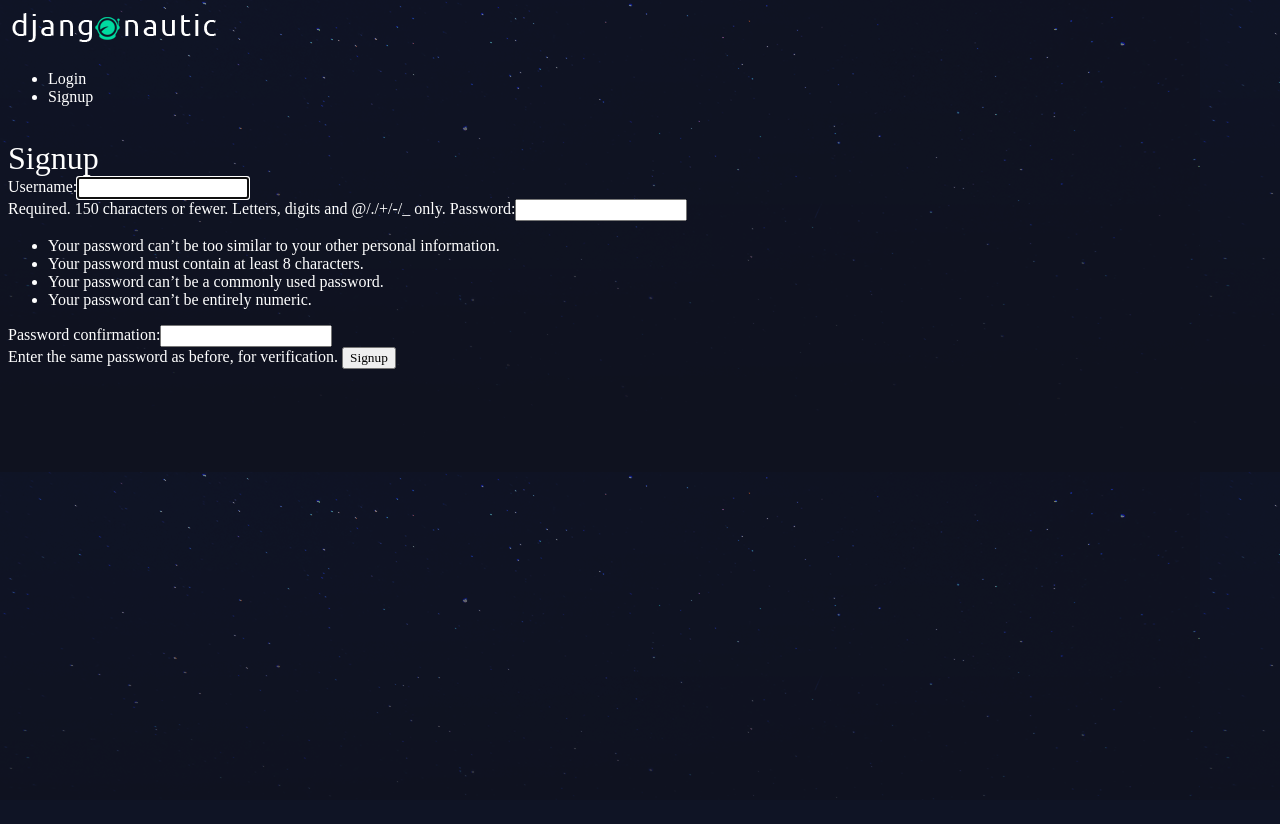
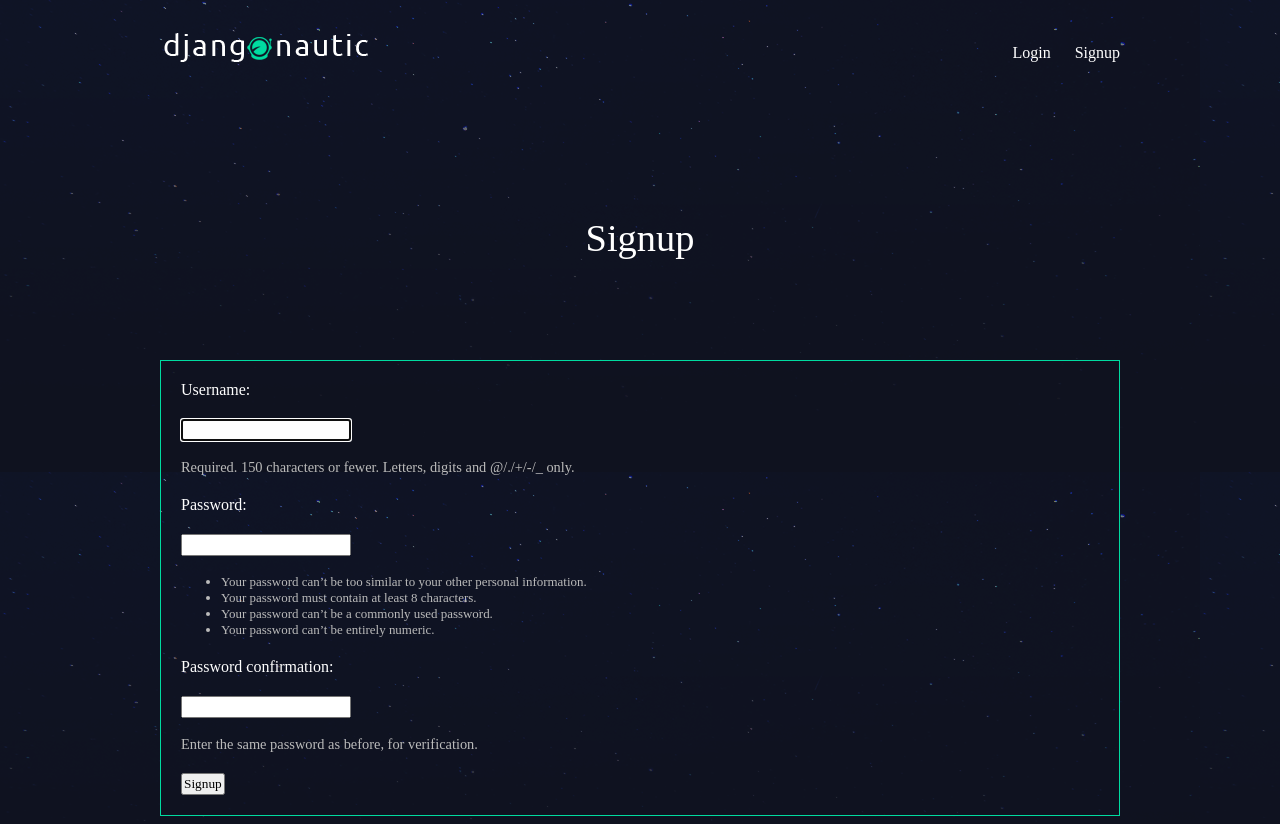
Before and after one commit to moltubaer/HS-DevOps, a Django app: page /accounts/signup/ in a window 1280 px wide. Before the commit the page ends 798 px from the top, so only its background shows below. Run offline with Django 3.2, Linux system fonts and the light colour scheme.

Commit message:
Lesson 30 & 31 - Styling the App

```diff
--- a/djangonautic/articles/templates/articles/article_list.html
+++ b/djangonautic/articles/templates/articles/article_list.html
@@ -8,6 +8,7 @@
             <h2><a href="{% url 'articles:detail' slug=article.slug %}">{{ article.title }}</a></h2>
             <p>{{ article.snippet }}</p>
             <p>{{ article.date }}</p>
+            <p class="author">Added by {{ article.author.username }}</p>
         </div>
     {% endfor %}
     </div>
--- a/djangonautic/assets/styles.css
+++ b/djangonautic/assets/styles.css
@@ -18,3 +18,129 @@
     color: #fff;
     text-decoration: none;
 }
+
+.wrapper {
+    max-width: 960px;
+    margin: 0 auto;
+}
+
+div.wrapper h1 {
+    text-align: center;
+    margin: 100px auto;
+    font-size: 2.4em;
+}
+
+header {
+    display: grid;
+    grid-template-columns: 1fr 1fr;
+    padding: 20px 0px;
+}
+
+nav {
+    justify-self: end;
+}
+
+nav li {
+    display: inline-block;
+    margin-left: 20px;
+}
+
+nav button {
+    background: none;
+    color: #fff;
+    cursor: pointer;
+    border: 0;
+    font-size: 1em;
+}
+
+.articles {
+    display: grid;
+    grid-template-columns: 1fr 1fr 1fr;
+    grid-gap: 30px;
+}
+
+.article {
+    padding: 10px;
+    border: 1px solid #00dba0;
+    position: relative;
+    padding-bottom: 40px;
+}
+
+.article h2 {
+    font-size: 1.2em;
+}
+
+.article .author {
+    padding: 10px;
+    background: #00dba0;
+    position: absolute;
+    right: 0;
+    bottom: 0;
+    margin: 0;
+    color: #0f121f;
+}
+
+.article-detail .article {
+    padding: 0;
+}
+
+.article-detail .article img {
+    max-width: 100%;
+}
+
+.article-detail .article h2 {
+    text-align: center;
+    margin: 20px auto;
+    font-size: 2em;
+}
+
+.article-detail .article p {
+    text-align: center;
+}
+
+.site-form {
+    margin-top: 60px;
+    border: 1px solid #00dba0;
+    padding: 20px;
+}
+
+.site-form input, .site-form textarea {
+    display: block;
+    margin: 20px 0 0 0;
+    padding: 1px;
+}
+
+a.highlight {
+    border: 1px solid #00dba0;
+    padding: 10px;
+    border-radius: 4px;
+    color: #00dba0;
+}
+
+.helptext, .helptext ul {
+    margin: 0 auto 20px;
+    color: #bbb;
+    font-size: 0.9em;
+    display: block;
+}
+
+.errorlist li {
+    padding: 10px;
+    list-style-type: none;
+    border: 1px solid #ff5722;
+    color: #ff5722;
+    magin: 10px 0;
+}
+
+.errorlist {
+    padding: 0;
+}
+
+.site-form input [type="submit"] {
+    background: #00dba0;
+    border: 0;
+    color: #fff;
+    font-size: 1.2em;
+    border-radius: 4px;
+    margin: 10px 0;
+}
```
Also changed, not shown: djangonautic/db.sqlite3.
